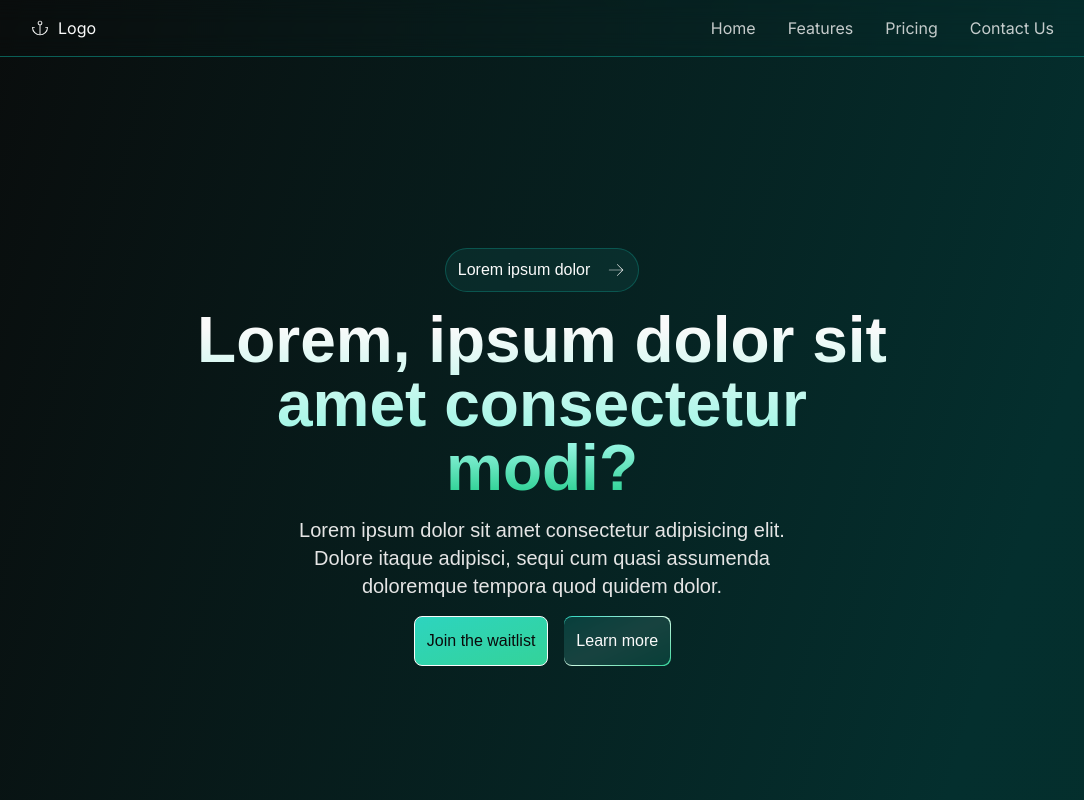
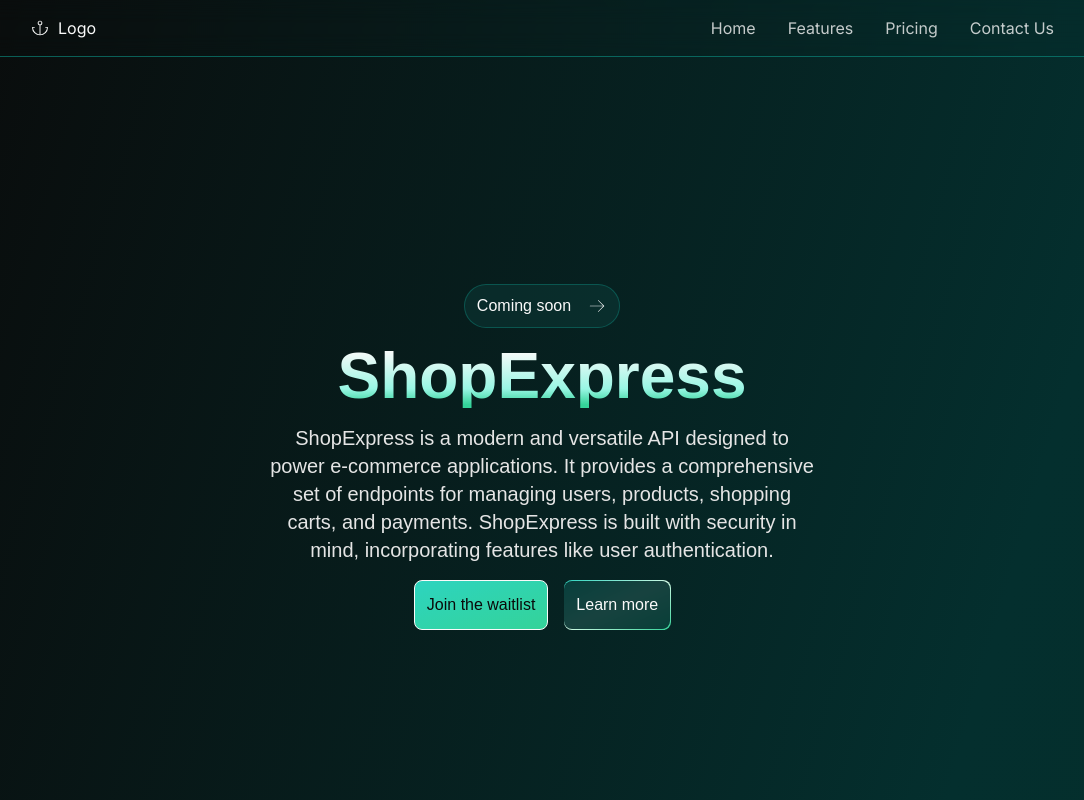
Before and after one commit to Zinedinarnaut/ShopExpress-Website, a Next.js app: page / in a window 1280 px wide. Shown: the top 800 px of the page, without its empty margins (98-1182 px from the left). Built offline with nearby package versions, Linux system fonts and the light colour scheme; a web font is replaced by a local one.

Commit message:
Update page.tsx

```diff
--- a/src/app/page.tsx
+++ b/src/app/page.tsx
@@ -34,7 +34,7 @@ export default function Home() {
             className="bg-teal-900/30 border border-teal-600/40 text-neutral-50 px-3 py-2 rounded-full flex items-center self-start lg:self-center gap-4 justify-center cursor-pointer hover:border-teal-500/40 duration-300 ease-out"
             href="#"
           >
-            <p>Lorem ipsum dolor</p>
+            <p>Coming soon</p>
             <svg
               xmlns="http://www.w3.org/2000/svg"
               width="20"
@@ -51,15 +51,13 @@ export default function Home() {
             className="text-transparent lg:text-center bg-gradient-to-b from-neutral-50 from-10% via-teal-200 via-70% to-95% to-emerald-400 bg-clip-text leading-none"
             variants={FADE_DOWN_ANIMATION_VARIANTS}
           >
-            Lorem, ipsum dolor sit amet consectetur modi?
+            ShopExpress
           </motion.h1>
           <motion.p
             className="text-neutral-200 text-xl lg:text-center font-[450] w-full lg:w-3/4"
             variants={FADE_DOWN_ANIMATION_VARIANTS}
           >
-            Lorem ipsum dolor sit amet consectetur adipisicing elit. Dolore
-            itaque adipisci, sequi cum quasi assumenda doloremque tempora quod
-            quidem dolor.
+            ShopExpress is a modern and versatile API designed to power e-commerce applications. It provides a comprehensive set of endpoints for managing users, products, shopping carts, and payments. ShopExpress is built with security in mind, incorporating features like user authentication.
           </motion.p>
           <motion.div
             className="flex gap-4 mt-4 lg:mt-0 justify-start lg:justify-center lg:items-center w-full"
```
